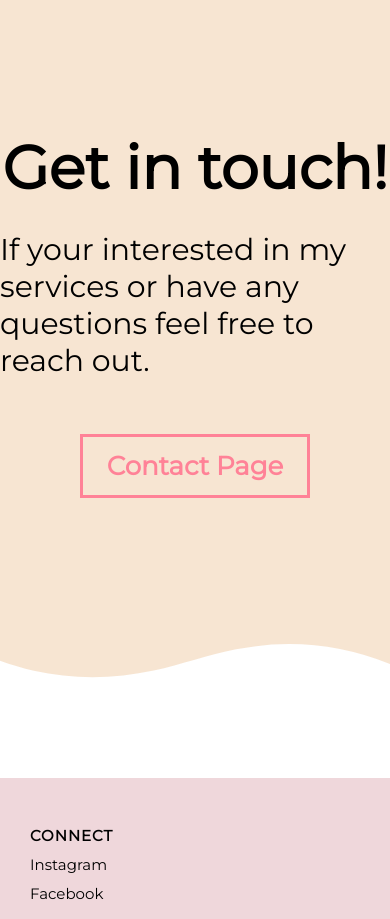
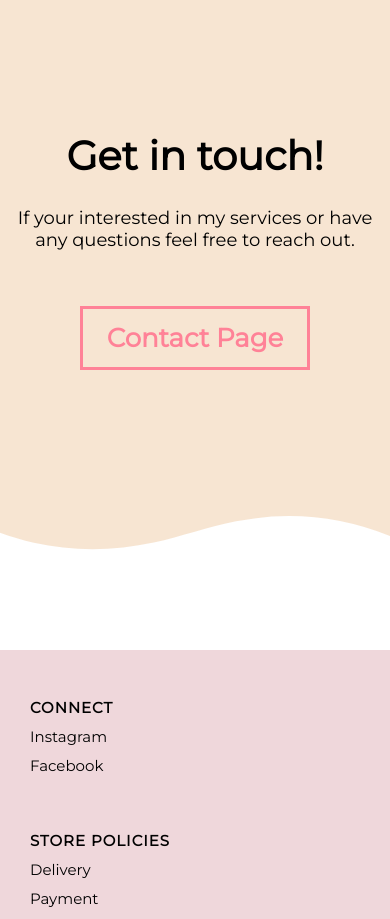
Before and after one commit to Nuccino92/nuccis.designs-business-site, a React (Create React App) app: page / in a window 390 px wide. Shown: the part 4960-5879 px from the top of the page. Built offline with nearby package versions, Linux system fonts and the light colour scheme.

Commit message:
adjusted font

```diff
--- a/src/components/homepage/contact/HomepageContact.scss
+++ b/src/components/homepage/contact/HomepageContact.scss
@@ -12,11 +12,28 @@
   h2 {
     font-size: 60px;
     margin-bottom: 27px;
+
+    @media (max-width: 1170px) {
+      font-size: 55px;
+    }
+
+    @media (max-width: 440px) {
+      font-size: 40px;
+    }
   }
 
   p {
     font-size: 30px;
     margin-bottom: 55px;
+
+    @media (max-width: 1170px) {
+      font-size: 26px;
+    }
+
+    @media (max-width: 900px) {
+      font-size: 18px;
+      text-align: center;
+    }
   }
 
   a {
```
